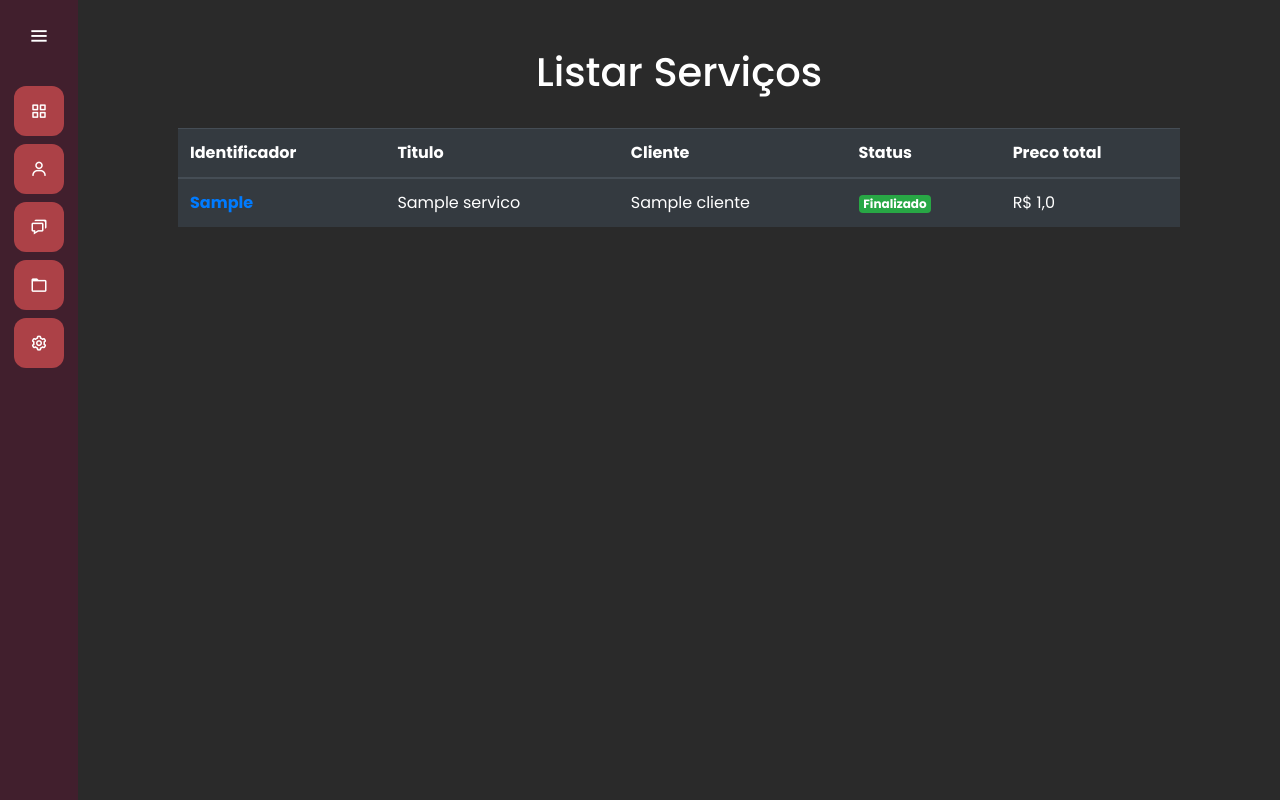
After one commit to dnsouzadev/mecajato, a Django app: page /servicos/listar_servico/ in a window 1280 px wide. The commit adds this page. Run offline with Django 5.2, Linux system fonts and the light colour scheme; tables that the repository leaves empty hold one stand-in row (values such as "Sample post").

Commit message:
listando os servicos

```diff
--- a/servicos/models.py
+++ b/servicos/models.py
@@ -1,4 +1,4 @@
-from secrets import token_hex
+from secrets import token_hex, token_urlsafe
 from django.db import models
 from clientes.models import Cliente
 from .choices import ChoicesCategoriaManutencao
@@ -21,6 +21,7 @@ class Servico(models.Model):
     data_entrega = models.DateField(null=True)
     finalizado = models.BooleanField(default=False)
     protocolo = models.CharField(max_length=52, null=True, blank=True)
+    identificador = models.CharField(max_length=24, null=True, blank=True)
 
     def __str__(self):
         return self.titulo
@@ -28,6 +29,8 @@ class Servico(models.Model):
     def save(self, *args, **kwargs):
         if not self.protocolo:
             self.protocolo = datetime.now().strftime('%d/%m/%Y-%H:%M:%S-') + token_hex(16)
+        if not self.identificador:
+            self.identificador = token_urlsafe(16)
         super(Servico, self).save(*args, **kwargs)
 
     def preco_total(self):
--- /dev/null
+++ b/servicos/templates/listar_servico.html
@@ -0,0 +1,47 @@
+{% extends 'base.html' %}
+{% load static %}
+{% block 'title' %}Serviços{% endblock %}
+
+{% block 'head' %}
+    <link rel="stylesheet" href="{% static 'clientes/css/clientes.css' %}">
+    <link rel="stylesheet" href="{% static 'servicos/css/listar_servico.css' %}">
+{% endblock %}
+
+{% block 'dashboard' %}
+
+    <br>
+    <br>
+    <h1 class="text-center">Listar Serviços</h1>
+    <br>
+    <div class="container-fluid distanciamento">
+        <table class="table table-dark">
+            <thead>
+              <tr>
+                <th scope="col">Identificador</th>
+                <th scope="col">Titulo</th>
+                <th scope="col">Cliente</th>
+                <th scope="col">Status</th>
+                <th scope="col">Preco total</th>
+              </tr>
+            </thead>
+            <tbody>
+                {% for servico in servicos %}
+                    <tr>
+                        <th><a href="{% url 'servico' servico.identificador %}">{{ servico.identificador }}</a></th>
+                        <td>{{ servico.titulo }}</td>
+                        <td>{{ servico.cliente }}</td>
+                        <td>
+                        {% if servico.finalizado %}
+                            <span class="badge badge-success">Finalizado</span>
+                        {% else %}
+                            <span class="badge badge-warning">Em andamento</span>
+                        {% endif %}
+                        </td>
+                        <td>R$ {{ servico.preco_total }}</td>
+                    </tr>
+                {% endfor %}
+            </tbody>
+          </table>
+    </div>
+
+{% endblock %}
--- a/servicos/urls.py
+++ b/servicos/urls.py
@@ -2,6 +2,7 @@ from django.urls import path
 from . import views
 
 urlpatterns = [
-    path('', views.servicos, name="servicos"),
     path('novo_servico/', views.novo_servico, name="novo_servico"),
+    path('listar_servico/', views.listar_servico, name='listar_servico'), # type: ignore
+    path('servico/<str:identificador>', views.servico, name='servico')
 ]
--- a/servicos/views.py
+++ b/servicos/views.py
@@ -1,12 +1,10 @@
 from django.http import HttpResponseRedirect, JsonResponse
-from django.shortcuts import render
+from django.shortcuts import get_object_or_404, render
+
+from servicos.models import Servico
 from .forms import FormServico
 
 # Create your views here.
-def servicos(request):
-    return JsonResponse({"servicos": "servicos"})
-
-
 def novo_servico(request):
     if request.method == 'GET':
         form = FormServico()
@@ -20,3 +18,22 @@ def novo_servico(request):
             return render(request, "novo_servico.html", {"form": form})
     else:
         return render(request, "novo_servico.html", {"form": FormServico()})
+
+
+def listar_servico(request):
+    if request.method == 'GET':
+        servico = Servico.objects.all()
+        return render(request, "listar_servico.html", {"servicos": servico})
+
+
+def servico(request, identificador):
+    if request.method == 'GET':
+        servico = get_object_or_404(Servico, identificador=identificador)
+        return render(request, "servico.html", {"servico": servico})
+    elif request.method == 'POST':
+        servico = Servico.objects.get(identificador=identificador)
+        servico.finalizado = True
+        servico.save()
+        return HttpResponseRedirect("/listar_servico/")
+    else:
+        return render(request, "servico.html", {"servico": Servico.objects.get(identificador=identificador)})
--- a/templates/base.html
+++ b/templates/base.html
@@ -37,7 +37,7 @@
           <span class="tooltip">Clientes</span>
         </li>
         <li>
-          <a href="{% url 'servicos' %}">
+          <a href="{% url 'listar_servico' %}">
             <i class='bx bx-chat' ></i>
             <span class="links_name">Serviços</span>
           </a>
--- /dev/null
+++ b/templates/static/servicos/css/listar_servico.css
@@ -0,0 +1,4 @@
+.distanciamento {
+    padding-left: 100px;
+    padding-right: 100px;
+}
```
Also changed, not shown: servicos/templates/servico.html (added, +60 -0 lines), servicos/migrations/0003_servico_identificador.py (added).
